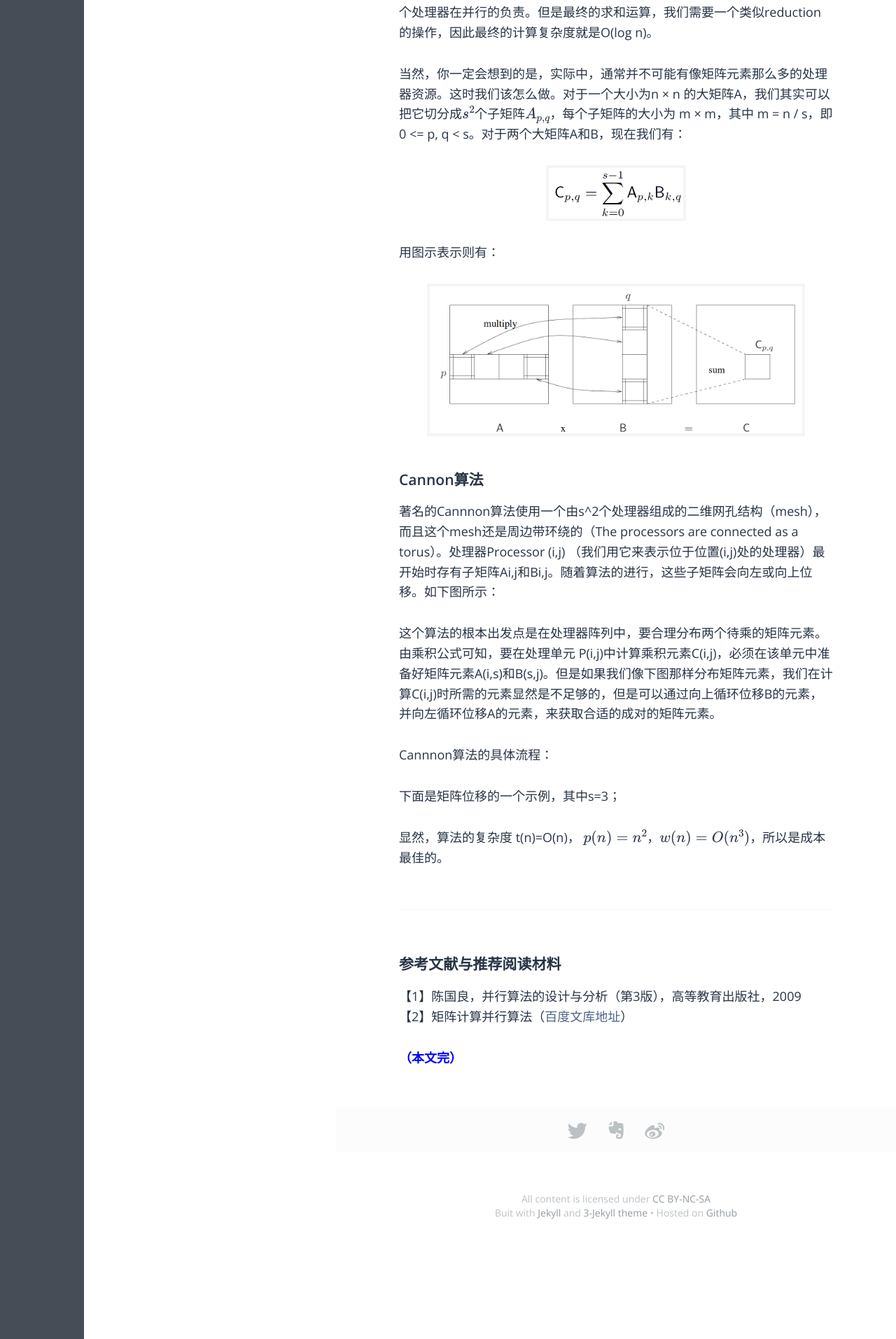
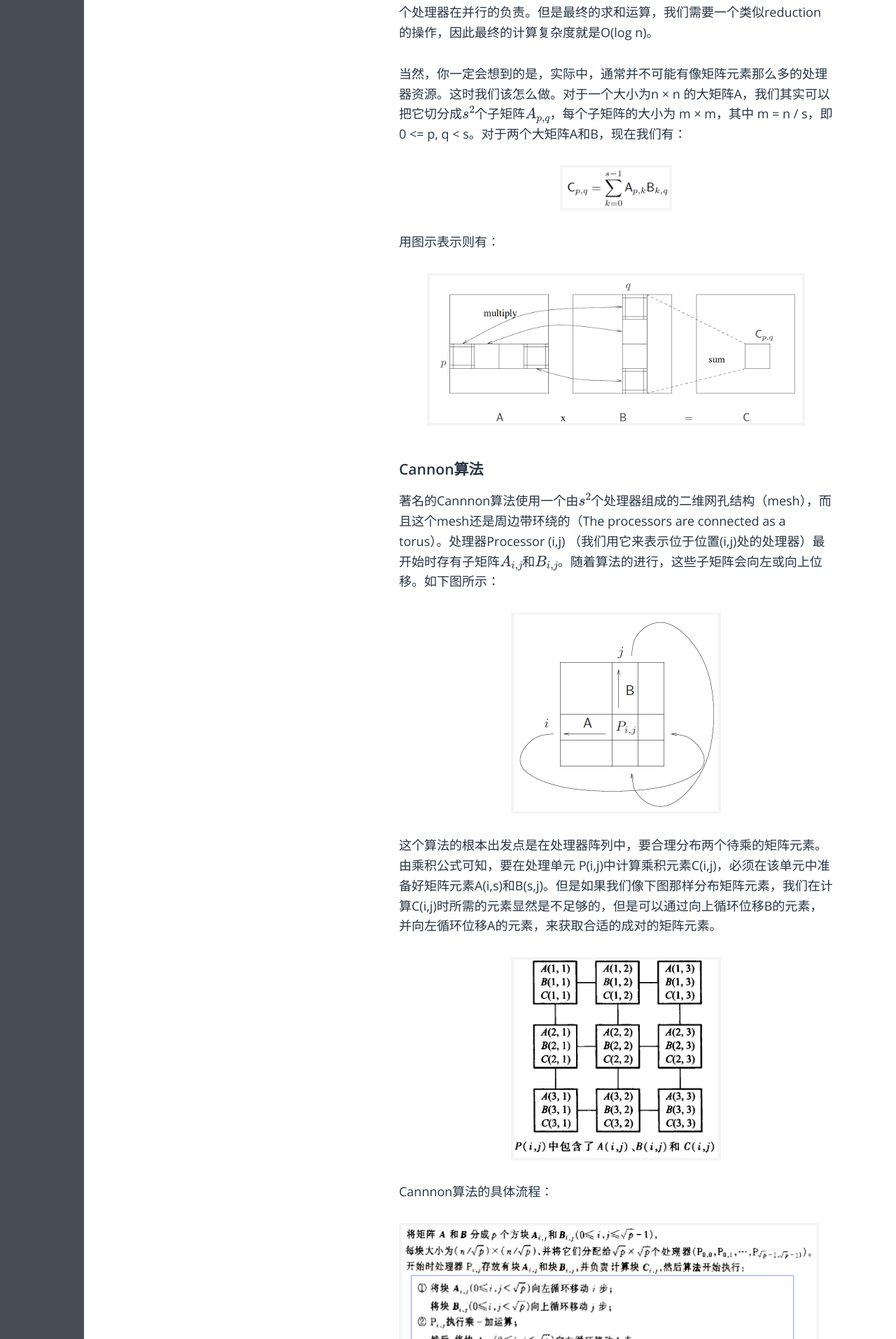
Before and after one commit to fzuo/baimafujinji, a Jekyll site: the page built from _posts/parallel/2015-09-26-matrix-cannon.md, in a window 1280 px wide. Shown: the part 1809-3722 px from the top of the page at 70% size. Built offline with Jekyll 4.4.1, drawn with Linux system fonts in a browser that asks for light colours; some web fonts are replaced; formulas are drawn with MathJax 3.

Commit message:
Update 2015-09-26-matrix-cannon.md

```diff
--- a/_posts/parallel/2015-09-26-matrix-cannon.md
+++ b/_posts/parallel/2015-09-26-matrix-cannon.md
@@ -54,7 +54,7 @@ for(i=0;i<n;i++){
 当然，你一定会想到的是，实际中，通常并不可能有像矩阵元素那么多的处理器资源。这时我们该怎么做。对于一个大小为n × n 的大矩阵A，我们其实可以把它切分成$$s^2$$个子矩阵$$A_{p,q}$$，每个子矩阵的大小为 m × m，其中 m = n / s，即0 <= p, q < s。对于两个大矩阵A和B，现在我们有：
 
 <p align="center">
-<img src="https://fzuo.github.io/assets/img/parallel/parallel15.png" width="200">
+<img src="https://fzuo.github.io/assets/img/parallel/parallel15.png" width="160">
 </p>
 
 用图示表示则有：
@@ -65,14 +65,25 @@ for(i=0;i<n;i++){
 
 ### Cannon算法
 
-著名的Cannnon算法使用一个由s^2个处理器组成的二维网孔结构（mesh），而且这个mesh还是周边带环绕的（The processors are connected as a torus）。处理器Processor (i,j) （我们用它来表示位于位置(i,j)处的处理器）最开始时存有子矩阵Ai,j和Bi,j。随着算法的进行，这些子矩阵会向左或向上位移。如下图所示：
+著名的Cannnon算法使用一个由$$s^2$$个处理器组成的二维网孔结构（mesh），而且这个mesh还是周边带环绕的（The processors are connected as a torus）。处理器Processor (i,j) （我们用它来表示位于位置(i,j)处的处理器）最开始时存有子矩阵$$A_{i,j}$$和$$B_{i,j}$$。随着算法的进行，这些子矩阵会向左或向上位移。如下图所示：
+
+<p align="center">
+<img src="https://fzuo.github.io/assets/img/parallel/parallel17.png" width="300">
+</p>
 
 这个算法的根本出发点是在处理器阵列中，要合理分布两个待乘的矩阵元素。由乘积公式可知，要在处理单元 P(i,j)中计算乘积元素C(i,j)，必须在该单元中准备好矩阵元素A(i,s)和B(s,j)。但是如果我们像下图那样分布矩阵元素，我们在计算C(i,j)时所需的元素显然是不足够的，但是可以通过向上循环位移B的元素，并向左循环位移A的元素，来获取合适的成对的矩阵元素。
 
+<p align="center">
+<img src="https://fzuo.github.io/assets/img/parallel/parallel18.png" width="300">
+</p>
+
 Cannnon算法的具体流程：
 
+<img src="https://fzuo.github.io/assets/img/parallel/parallel19.png" width="600">
 
 下面是矩阵位移的一个示例，其中s=3；
+
+<img src="https://fzuo.github.io/assets/img/parallel/parallel20.png" width="380">
 
 显然，算法的复杂度 t(n)=O(n)， $$p(n) = n^2$$，$$w(n) = O(n^3)$$，所以是成本最佳的。
 
```
